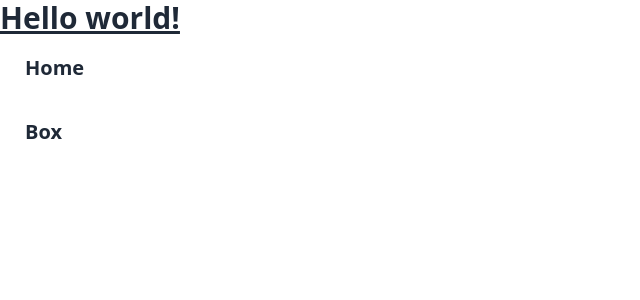
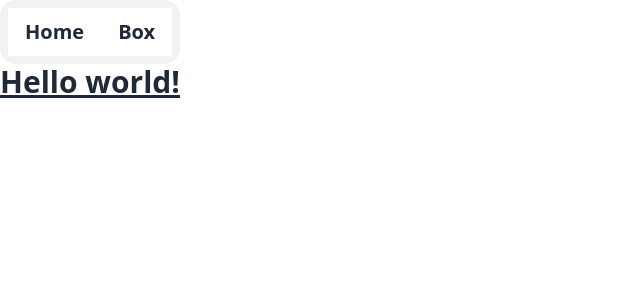
Before and after one commit to obake-fe/babylon_practice, a React (Vite) app: page / in a window 1280 px wide. Shown: the top 300 px of the page, without its empty margins (0-640 px from the left). Built offline with nearby package versions, Linux system fonts and the light colour scheme.

Commit message:
feat: menu bar 追加

```diff
--- a/src/Home.tsx
+++ b/src/Home.tsx
@@ -1,23 +1,10 @@
-import { Link } from "react-router-dom";
+import { Nav } from "./Nav.tsx";
 
 export const Home = () => {
   return (
-    <div>
+    <div className="">
+      <Nav />
       <h1 className="text-3xl font-bold underline">Hello world!</h1>
-      <nav>
-        <ul>
-          <li className="navbar bg-base-100">
-            <Link to="/" className="btn btn-ghost text-xl">
-              Home
-            </Link>
-          </li>
-          <li className="navbar bg-base-100">
-            <Link to="/box" className="btn btn-ghost text-xl">
-              Box
-            </Link>
-          </li>
-        </ul>
-      </nav>
     </div>
   );
 };
--- /dev/null
+++ b/src/Nav.tsx
@@ -0,0 +1,22 @@
+import { Link } from "react-router-dom";
+
+export const Nav = () => {
+  return (
+    <div>
+      <nav>
+        <ul className="menu menu-vertical lg:menu-horizontal bg-base-200 rounded-box">
+          <li className="bg-base-100">
+            <Link to="/" className="btn btn-ghost text-xl">
+              Home
+            </Link>
+          </li>
+          <li className="bg-base-100">
+            <Link to="/box" className="btn btn-ghost text-xl">
+              Box
+            </Link>
+          </li>
+        </ul>
+      </nav>
+    </div>
+  );
+};
--- a/src/SceneComponent.tsx
+++ b/src/SceneComponent.tsx
@@ -1,5 +1,6 @@
 import { useEffect, useRef } from "react";
 import { Engine, EngineOptions, Scene, SceneOptions } from "@babylonjs/core";
+import { Nav } from "./Nav.tsx";
 
 type SceneComponentProps = {
   antialias: true;
@@ -69,5 +70,10 @@ export const SceneComponent = ({
     onSceneReady,
   ]);
 
-  return <canvas className="w-full h-full" ref={reactCanvas} />;
+  return (
+    <>
+      <Nav />
+      <canvas className="w-full h-full" ref={reactCanvas} />;
+    </>
+  );
 };
```
